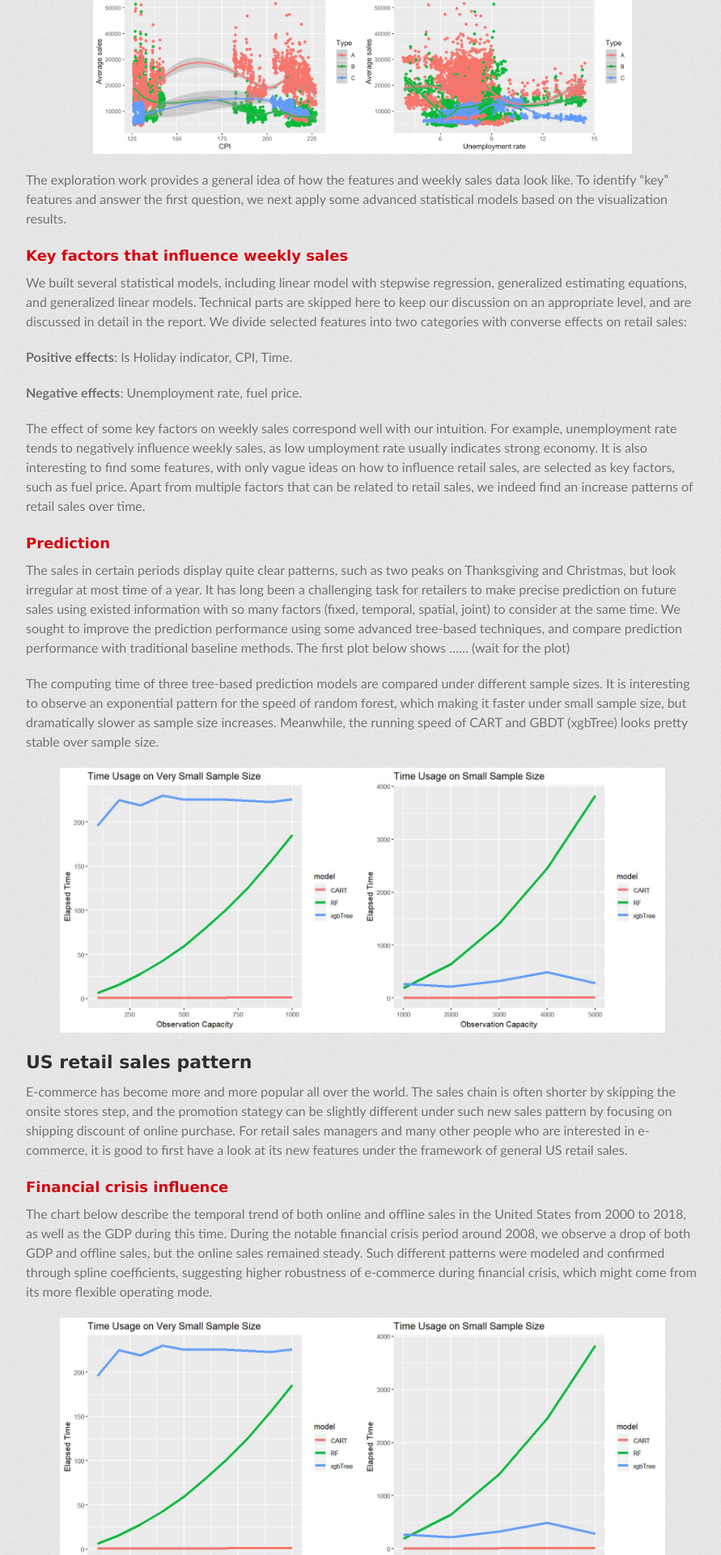
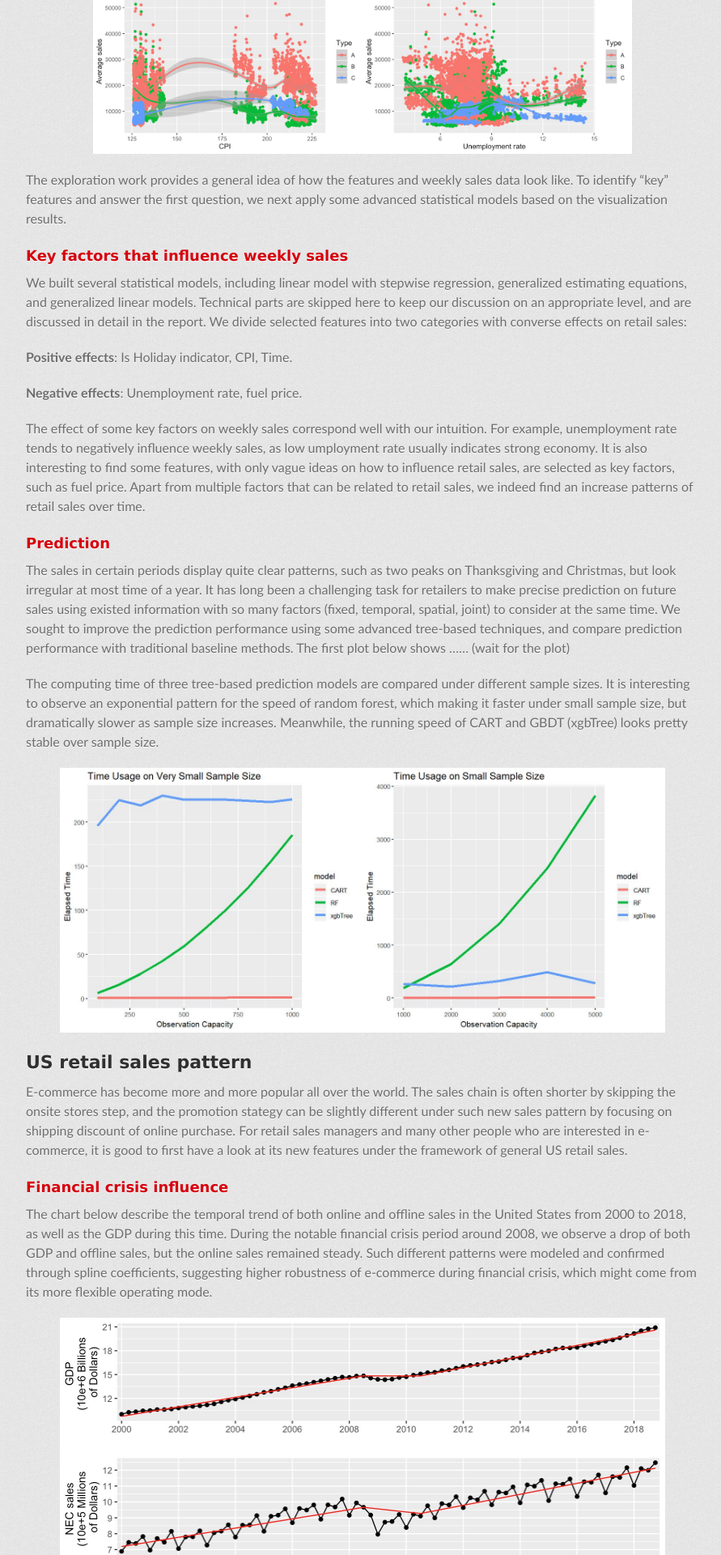
Before and after one commit to churchillcui/ads_retail, a Jekyll site: the page built from index.md, in a window 1280 px wide. Shown: the part 4480-6400 px from the top of the page at 81% size, without its empty margins (192-1083 px from the left). Built offline with Jekyll 4.4.1, drawn with Linux system fonts in a browser that asks for light colours; some web fonts are replaced.

Commit message:
Update index.md

```diff
--- a/index.md
+++ b/index.md
@@ -92,7 +92,7 @@ E-commerce has become more and more popular all over the world. The sales chain
 
 The chart below describe the temporal trend of both online and offline sales in the United States from 2000 to 2018, as well as the GDP during this time. During the notable financial crisis period around 2008, we observe a drop of both GDP and offline sales, but the online sales remained steady. Such different patterns were modeled and confirmed through spline coefficients, suggesting higher robustness of e-commerce during financial crisis, which might come from its more flexible operating mode.
 
-<img src="images/pred_time.jpeg" alt="prediction algorithms running time" class = "ct" width = "90%">
+<img src="images/ecom_time.jpeg" alt="US retail sales over time" class = "ct" width = "90%">
 
 ### Seasonal fluctuation
 
```
